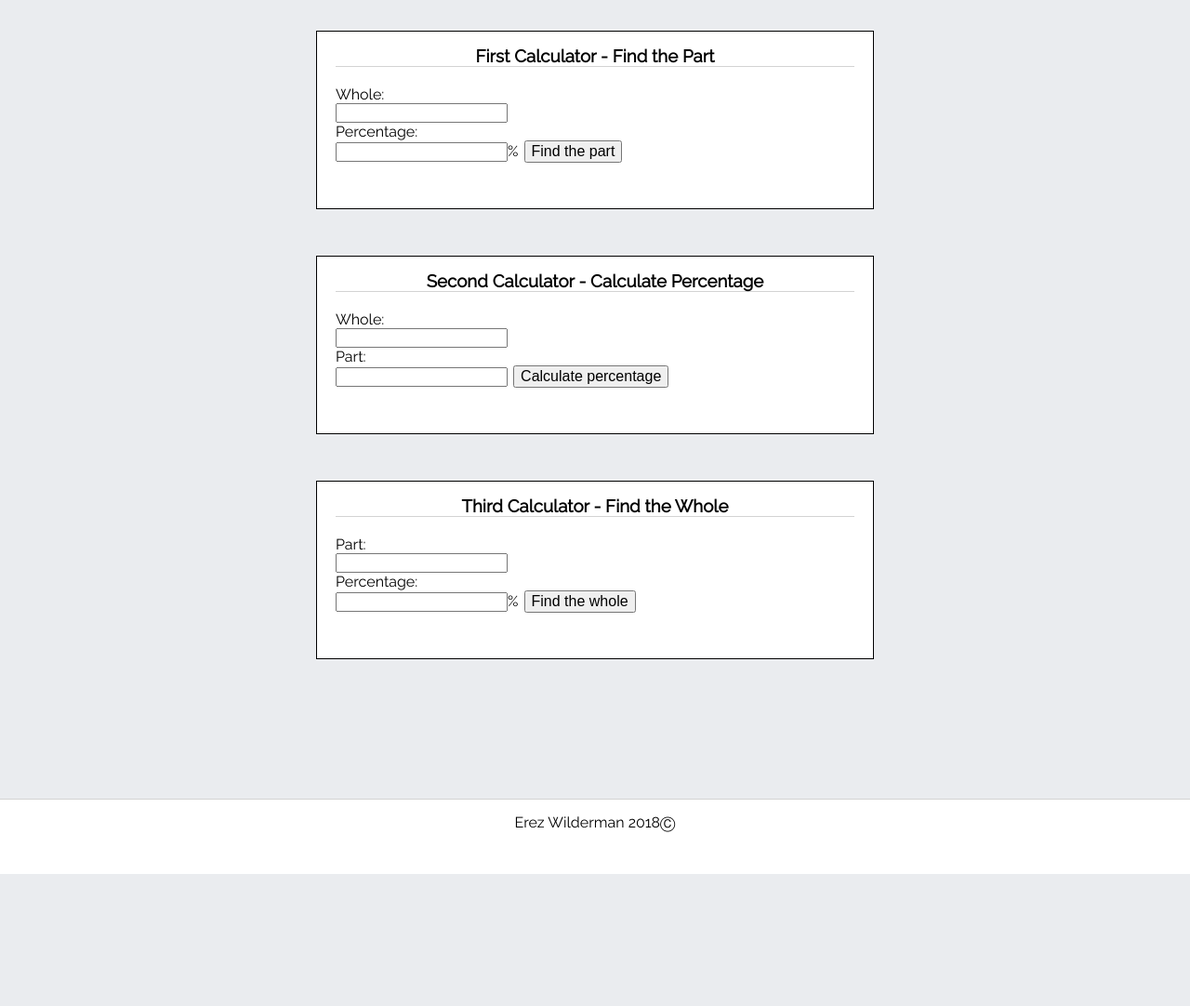
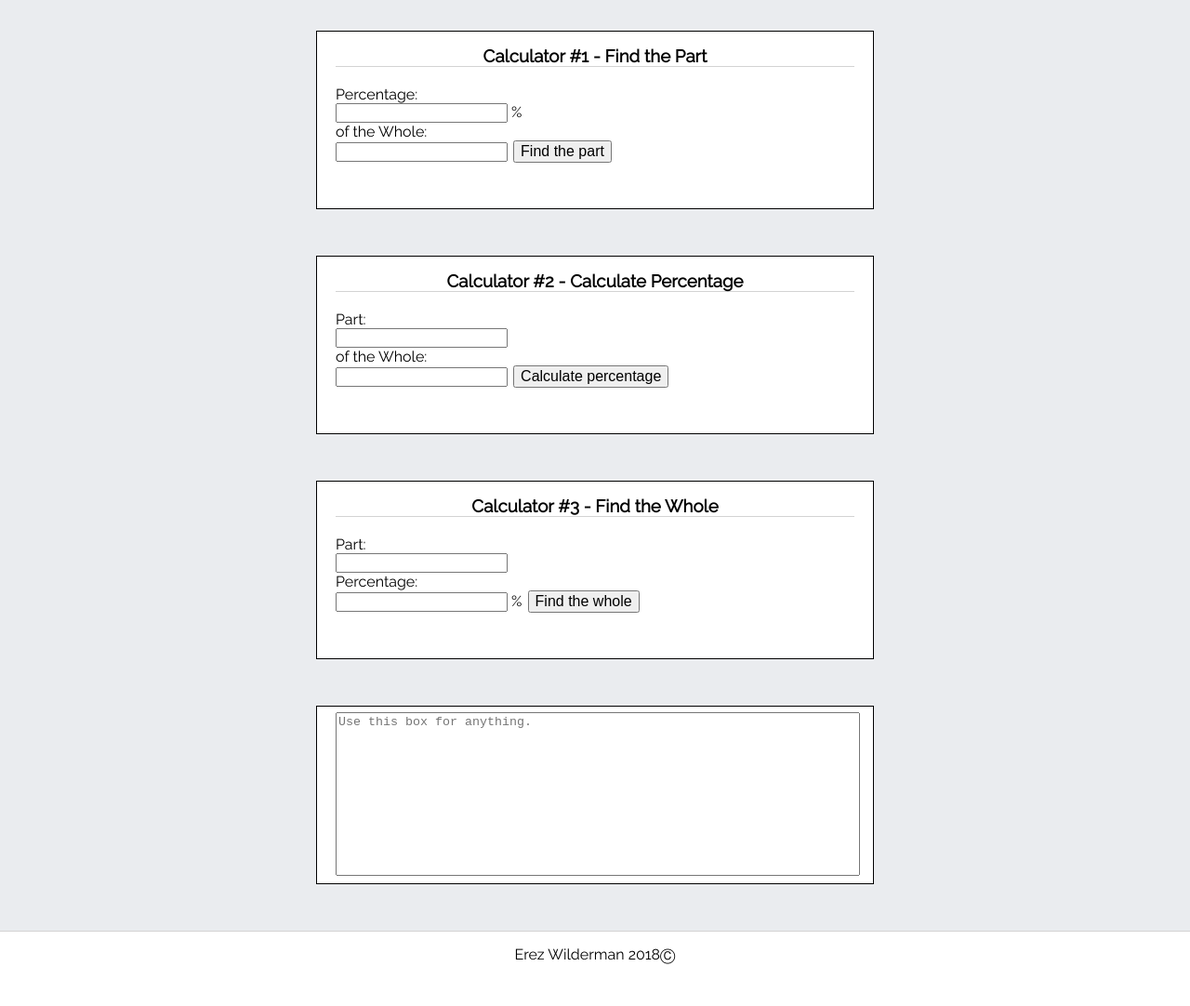
Before and after one commit to erez-code/Percentage-Calculator, a plain HTML site: page index.html in a window 1280 px wide. Shown: the part 80-1162 px from the top of the page at 93% size. Before the commit the page ends 1020 px from the top, so only its background shows below. Drawn offline with nearby package versions, Linux system fonts and the light colour scheme.

Commit message:
Add files via upload

```diff
--- a/app.js
+++ b/app.js
@@ -11,7 +11,7 @@ function startup() {
 		else {
 //run calculation
 	var myResault1 = $("#wholeForCalc1").val() * $("#percentForCalc1").val() /100;
-	$("#displayResault1").html("Resault: The part is " + myResault1 +"." + "</br>"  + myResault1 + " is " + $("#percentForCalc1").val() + "% of " + $("#wholeForCalc1").val()+". ")}
+	$("#displayResault1").html("Resault: The part is " + myResault1 +"." + "</br>"  + $("#percentForCalc1").val() + "% of " + $("#wholeForCalc1").val()+ " is "+ myResault1 + ". ")}
 	});
 
 //second calculator
@@ -23,7 +23,7 @@ function startup() {
 		else {
 //run calculation
 	var myResault2 = $("#partForCalc2").val() *100 / $("#wholeForCalc2").val();
-	$("#displayResault2").html("Resault: The percentage is " + myResault2 + "%." + "</br>"  + $("#partForCalc2").val() + " is " + myResault2 + "% of " + $("#wholeForCalc2").val()+". ")}
+	$("#displayResault2").html("Resault: The percentage is " + myResault2 + "%." + "</br>"   + myResault2 + "% of " + $("#wholeForCalc2").val() + " is " + $("#partForCalc2").val()  +". ")}
 	});
 
 //third calculator
@@ -35,6 +35,6 @@ function startup() {
 		else {
 //run calculation
 	var myResault3 = $("#partForCalc3").val() *100 / $("#percentForCalc3").val();
-	$("#displayResault3").html("Resault: The whole is " + myResault3 +"." + "</br>"  + $("#partForCalc3").val() + " is " + $("#percentForCalc3").val() + "% of " + myResault3+". ")}
+	$("#displayResault3").html("Resault: The whole is " + myResault3 +"." + "</br>"  +$("#percentForCalc3").val() + "% of " + myResault3+" is "+ $("#partForCalc3").val()  + ". ")}
 	});
 }
--- a/index.html
+++ b/index.html
@@ -12,31 +12,34 @@
 <div id="container">
 
 	<div>
-		<h3>First Calculator - Find the Part</h1>
-	<span>Whole:</span><input type="number" step="0.01" id="wholeForCalc1">
-	<span>Percentage:</span><input type="number" step="0.01" id="percentForCalc1">%
+		<h3>Calculator #1 - Find the Part</h1>
+	<span>Percentage:</span><input type="number" id="percentForCalc1"> %
+	<span>of the Whole:</span><input type="number" id="wholeForCalc1">
 	<button id="calculate1">Find the part</button>
 	<span id="resaults"><span id="displayResault1"></span></span>
 	</div>
 
 
 	<div>
-		<h3>Second Calculator - Calculate Percentage</h1>
-	<span>Whole:</span><input type="number" step="0.01" id="wholeForCalc2">
-	<span>Part:</span><input type="number" step="0.01" id="partForCalc2">
+		<h3>Calculator #2 - Calculate Percentage</h1>
+	<span>Part:</span><input type="number" id="partForCalc2">
+	<span>of the Whole:</span><input type="number" id="wholeForCalc2">
 	<button id="calculate2">Calculate percentage</button>
 	<span id="resaults"><span id="displayResault2"></span></span>
 	</div>
 
 
 	<div>
-		<h3>Third Calculator - Find the Whole</h1>
-	<span>Part:</span><input type="number" step="0.01" id="partForCalc3">
-	<span>Percentage:</span><input type="number" step="0.01" id="percentForCalc3">%
+		<h3>Calculator #3 - Find the Whole</h1>
+	<span>Part:</span><input type="number" id="partForCalc3">
+	<span>Percentage:</span><input type="number" id="percentForCalc3"> %
 	<button id="calculate3">Find the whole</button>
 	<span id="resaults"><span id="displayResault3"></span></span>
 	</div>
 
+	<div>
+		<textarea id="fortext" placeholder="Use this box for anything."></textarea>
+	</div>
 </div>
 
 <link rel="stylesheet" type="text/css" href="style.css">
--- a/style.css
+++ b/style.css
@@ -11,7 +11,7 @@
     padding-left: 20px;
     padding-right: 20px;
     padding-bottom: 20px;
-    margin-top:50px;
+    margin-top: 50px;
     height: 170px;
 
 }
@@ -36,7 +36,7 @@ h1 {
 	color: black;
 	background-color: white;
 	text-align: center;
-    margin:0px 0px 10px 0px;
+    margin: 0px 0px 10px 0px;
     padding: 15px 0px 10px 0px;
     border-bottom: 1px solid lightgray;
 }
@@ -71,12 +71,21 @@ body {
 
 }
 
+
+#fortext {
+
+    width: 100%;
+    height: 100%;
+    resize: none;
+    margin-top: 6px;
+}
+
 #pagebottom {
 	color: black;
 	height: 50px;
 	background-color: white;
 	text-align: center;
-    margin:150px 0px 0px 0px;
+    margin:50px 0px 0px 0px;
     padding: 15px 0px 15px 0px;
     border-top: 1px solid lightgray;
     bottom: 0px;
```
